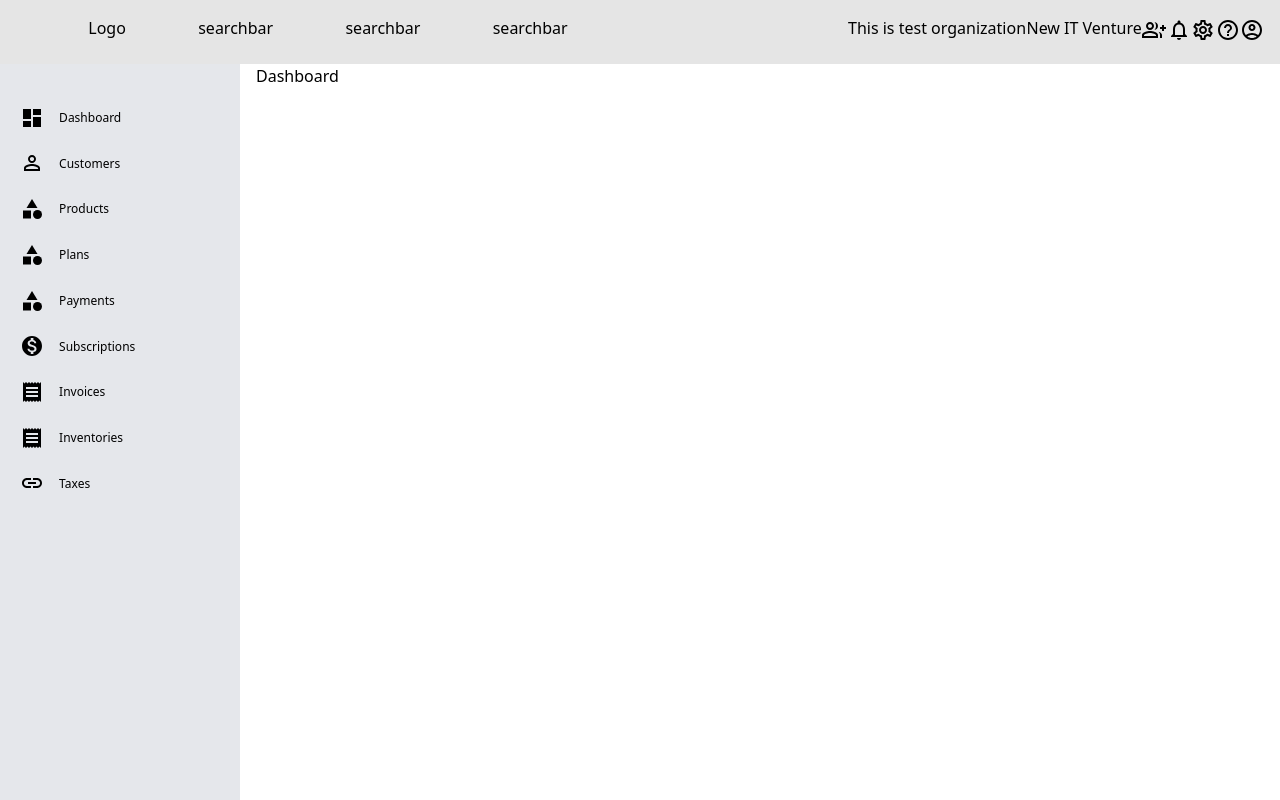
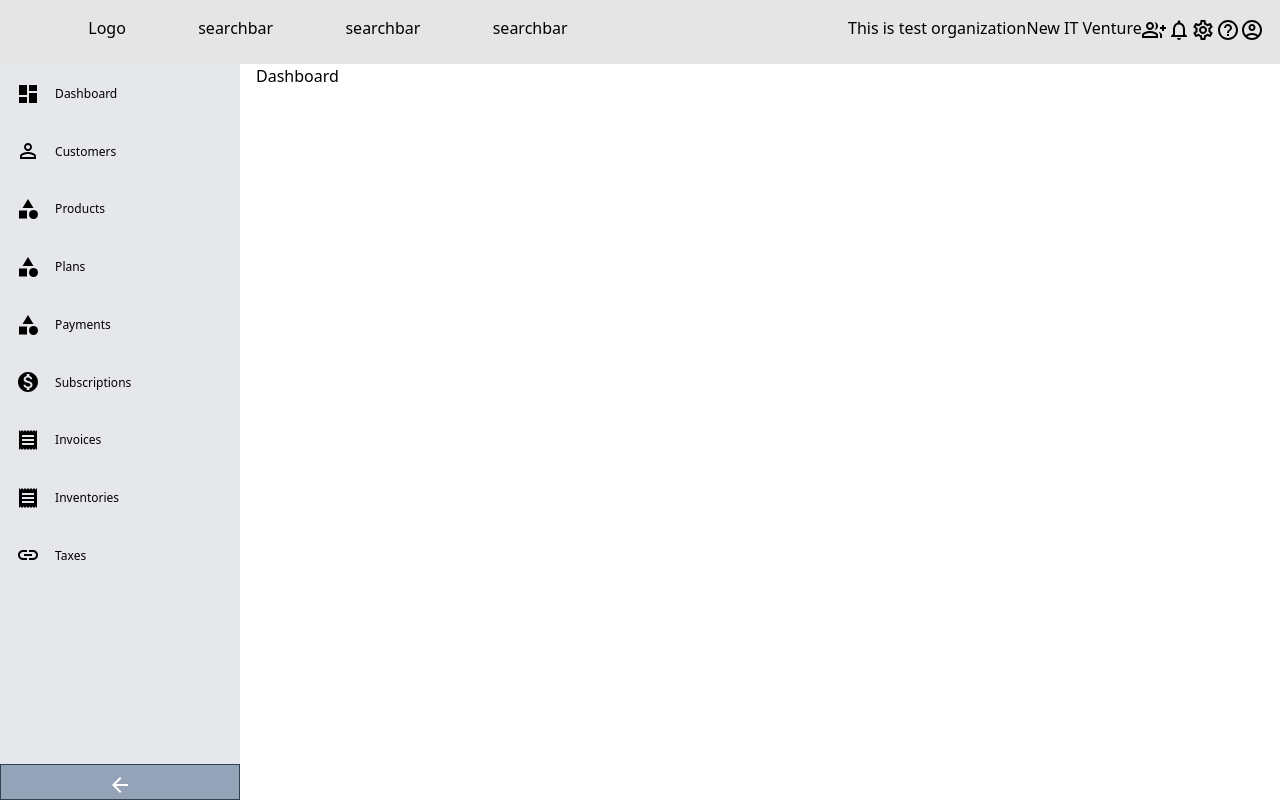
Before and after one commit to susantp/thamelui, a Next.js app: page / in a window 1280 px wide. Shown: the top 800 px of the page. Built offline with nearby package versions, Linux system fonts and the light colour scheme.

Commit message:
sidebar done

```diff
--- a/components/common/Sidebar.jsx
+++ b/components/common/Sidebar.jsx
@@ -1,112 +1,122 @@
-import React, { useEffect, useRef, useState } from "react";
+import React, { useState } from "react";
 import DashboardIcon from "@mui/icons-material/Dashboard";
 import PersonOutlineIcon from "@mui/icons-material/PersonOutline";
 import MonetizationOnIcon from "@mui/icons-material/MonetizationOn";
 import CategoryIcon from "@mui/icons-material/Category";
 import ReceiptIcon from "@mui/icons-material/Receipt";
 import LinkIcon from "@mui/icons-material/Link";
+import ArrowBackIcon from "@mui/icons-material/ArrowBack";
+import ArrowForwardIcon from "@mui/icons-material/ArrowForward";
 import { useRecoilState } from "recoil";
 import { themeState } from "../../store/atoms";
 import Link from "next/link";
 
 export default function Sidebar({ doUpdateSideBarWidth }) {
-  const [windowViewPort, setWindowViewPort] = useState(0);
-  const [sidebarWidth, setSidebarWidth] = useRecoilState(themeState);
-  const sideBarRef = useRef(null);
-  useEffect(() => {
-    function listenResize() {
-      setWindowViewPort(window.innerWidth);
-      // setSidebarWidth(window.innerWidth)
-      setSidebarWidth(sideBarRef.current.offsetWidth);
-    }
+  const [isOpen, setisOpen] = useState(true);
 
-    window.addEventListener("resize", listenResize);
-    return () => {
-      window.removeEventListener("resize", listenResize);
-    };
-  });
+  const handleClick = () => {
+    setisOpen(!isOpen);
+  };
+  const customStyle = isOpen
+    ? "flex flex-col  w-60 fixed top-16 bg-gray-200  border-gray-300 left-0 h-screen"
+    : "flex flex-col  w-[78px] fixed top-16 bg-gray-200 	border-gray-300	 left-0 h-screen transition ease-in-out delay-150 ";
+
+  const fontDisplay = isOpen ? "ml-3 text-xs" : "hidden";
+
+  const toggleBtnWidth = isOpen
+    ? " flex justify-center pt-2 text-white border cursor-pointer  border-slate-700 fixed bottom-0 h-9 bg-slate-400 w-60"
+    : " flex justify-center pt-2 text-white border cursor-pointer  border-slate-700 fixed bottom-0 h-9 bg-slate-400 w-[78px]";
+
+    const linkDivStyle = "cursor-pointer hover:bg-blue-400 hover:block w-full p-4 "
   return (
     <>
-      <div
-        className="flex flex-col gap-5 w-60 fixed top-16 bg-gray-200 py-10	px-5	border-gray-300	 left-0 h-screen overflow-hidden"
-        ref={sideBarRef}
-      >
+      <div className={customStyle}>
         <Link href="/">
-          <div className="cursor-pointer hover:bg-blue-400 hover:py-0 hover:px-0 hover:block  ">
+          <div className={linkDivStyle}>
             <span>
               <DashboardIcon />
             </span>
-            <span className="ml-3 text-xs"> Dashboard </span>
+            <span className={fontDisplay}> Dashboard </span>
           </div>
         </Link>
         <Link href="/customers">
-          <div className="cursor-pointer hover:bg-blue-400 hover:m-0">
+          <div className={linkDivStyle}>
             <span>
               <PersonOutlineIcon />
             </span>
-            <span className="ml-3 text-xs"> Customers </span>
+            <span className={fontDisplay}> Customers </span>
           </div>
         </Link>
 
         <Link href="/products">
-          <div className="cursor-pointer hover:bg-blue-400  ">
+          <div className={linkDivStyle}>
             <span>
               <CategoryIcon />
             </span>
-            <span className="ml-3 text-xs"> Products </span>
+            <span className={fontDisplay}> Products </span>
           </div>
         </Link>
         <Link href="/plans">
-          <div className="cursor-pointer hover:bg-blue-400  ">
+          <div className={linkDivStyle}>
             <span>
               <CategoryIcon />
             </span>
-            <span className="ml-3 text-xs"> Plans </span>
+            <span className={fontDisplay}> Plans </span>
           </div>
         </Link>
 
         <Link href="/payments">
-          <div className="cursor-pointer hover:bg-blue-400  ">
+          <div className={linkDivStyle}>
             <span>
               <CategoryIcon />
             </span>
-            <span className="ml-3 text-xs"> Payments </span>
+            <span className={fontDisplay}> Payments </span>
           </div>
         </Link>
 
         <Link href="/subscriptions">
-          <div className="cursor-pointer hover:bg-blue-400  ">
+          <div className={linkDivStyle}>
             <span>
               <MonetizationOnIcon />
             </span>
-            <span className="ml-3 text-xs"> Subscriptions </span>
+            <span className={fontDisplay}> Subscriptions </span>
           </div>
         </Link>
         <Link href="/invoices">
-          <div className="cursor-pointer hover:bg-blue-400  ">
+          <div className={linkDivStyle}>
             <span>
               <ReceiptIcon />
             </span>
-            <span className="ml-3 text-xs"> Invoices </span>
+            <span className={fontDisplay}> Invoices </span>
           </div>
         </Link>
         <Link href="/inventories">
-          <div className="cursor-pointer hover:bg-blue-400  ">
+          <div className={linkDivStyle}>
             <span>
               <ReceiptIcon />
             </span>
-            <span className="ml-3 text-xs"> Inventories </span>
+            <span className={fontDisplay}> Inventories </span>
           </div>
         </Link>
         <Link href="/taxes">
-          <div className="cursor-pointer hover:bg-blue-400  ">
+          <div className={linkDivStyle}>
             <span>
               <LinkIcon />
             </span>
-            <span className="ml-3 text-xs"> Taxes </span>
+            <span className={fontDisplay}> Taxes </span>
           </div>
         </Link>
       </div>
+
+      {isOpen ? (
+        <div onClick={handleClick} className={toggleBtnWidth}>
+          <ArrowBackIcon />
+        </div>
+      ) : (
+        <div onClick={handleClick} className={toggleBtnWidth}>
+          <ArrowForwardIcon />
+        </div>
+      )}
     </>
   );
 }
```
